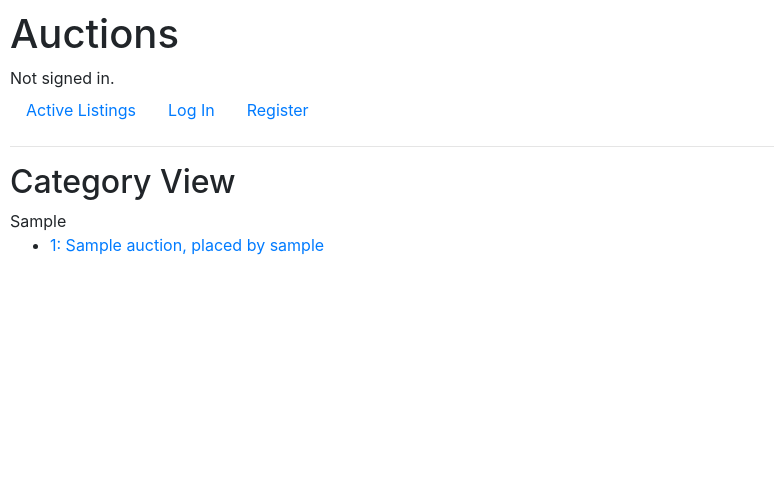
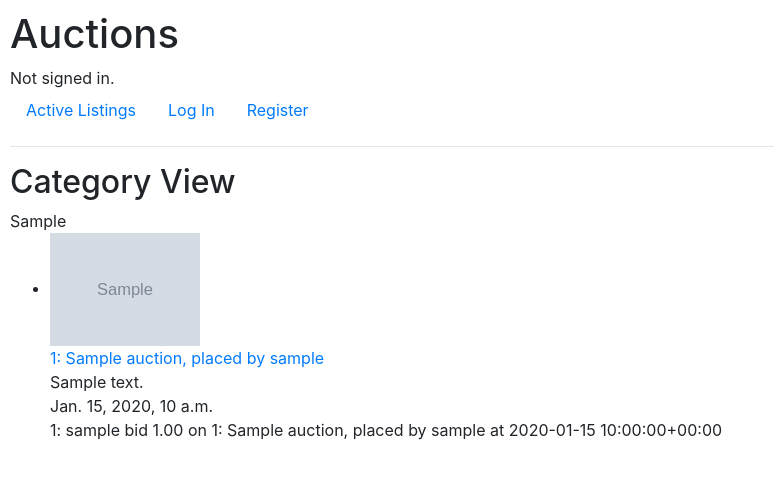
Before and after one commit to c-ehrlich/commerce, a Django app: page /category/1 in a window 1280 px wide. Shown: the top 479 px of the page, without its empty margins (0-774 px from the left). Run offline with Django 3.2, Linux system fonts and the light colour scheme; tables that the repository leaves empty hold one stand-in row (values such as "Sample post"); grey boxes marked "Sample" are stand-in pictures; some libraries are stand-ins or nearby versions.

Commit message:
add information to categories view

```diff
--- a/auctions/templates/auctions/category.html
+++ b/auctions/templates/auctions/category.html
@@ -5,7 +5,13 @@
     {{ category }}
 	<ul>
 		{% for auction in auctions %}
-			<li><a href="{% url 'auction' auction.id %}">{{ auction }}</a></li>
+			<li>
+				<img src="{{ auction.image }}" alt="{{ auction }}" width=150><br>
+				<a href="{% url 'auction' auction.id %}">{{ auction }}</a><br>
+				{{ auction.description }}<br>
+				{{ auction.ending_time }}<br>
+				{{ auction.current_bid }}<br>
+			</li>
 		{% empty %}
 		    <li>empty</li>
 		{% endfor %}
--- a/auctions/views.py
+++ b/auctions/views.py
@@ -111,9 +111,12 @@ def categories(request):
 def category(request, category_id):
     # category_id = request.GET.get("category.id")
     category = Category.objects.get(pk=category_id)
+    auctions = category.auctions_with_category.all()
+    for auction in auctions:
+        auction.current_bid = utils.get_current_bid(auction)
     return render(request, "auctions/category.html", {
         "category": category,
-        "auctions": category.auctions_with_category.all()
+        "auctions": auctions
     })
 
 
```
